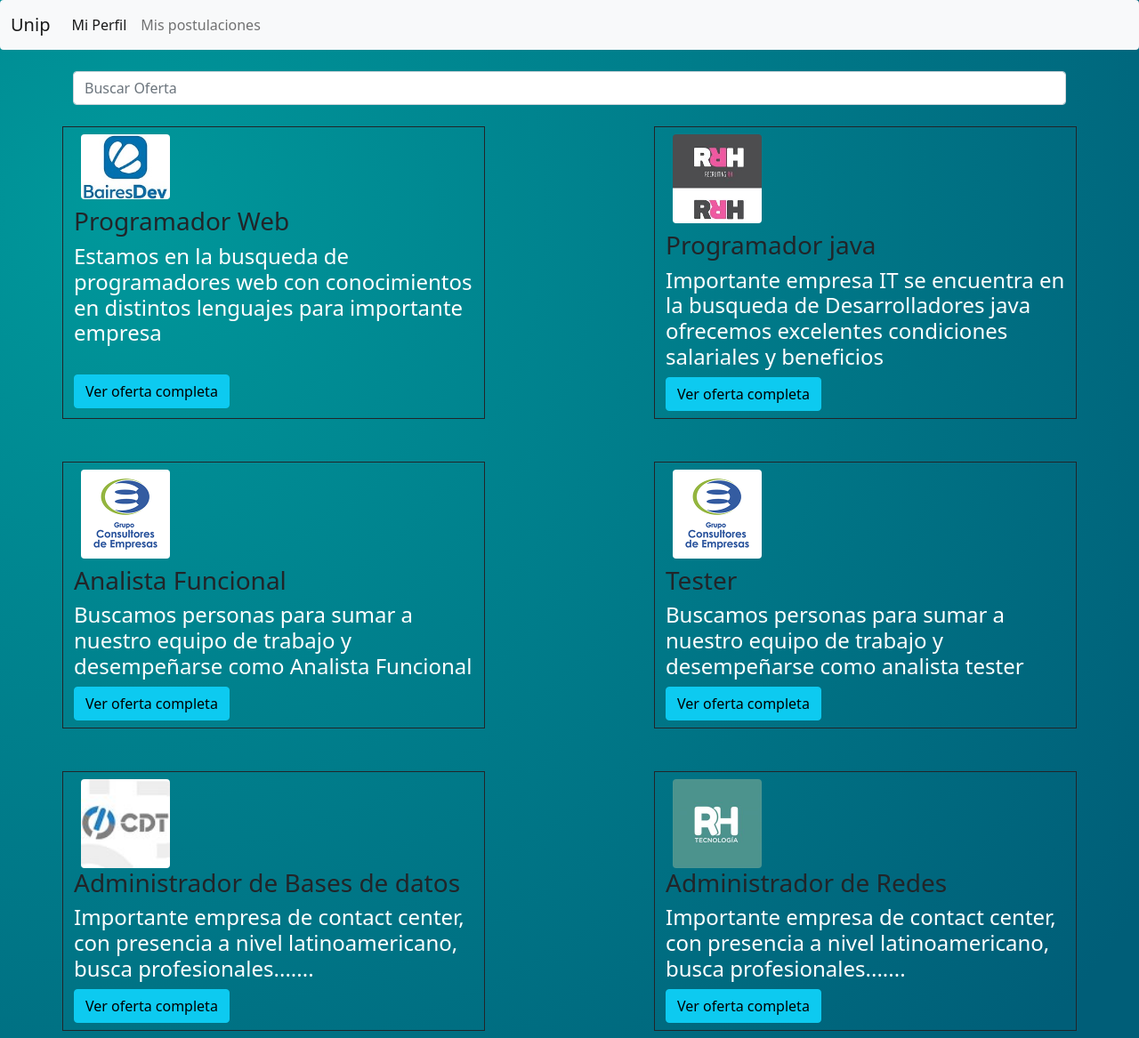
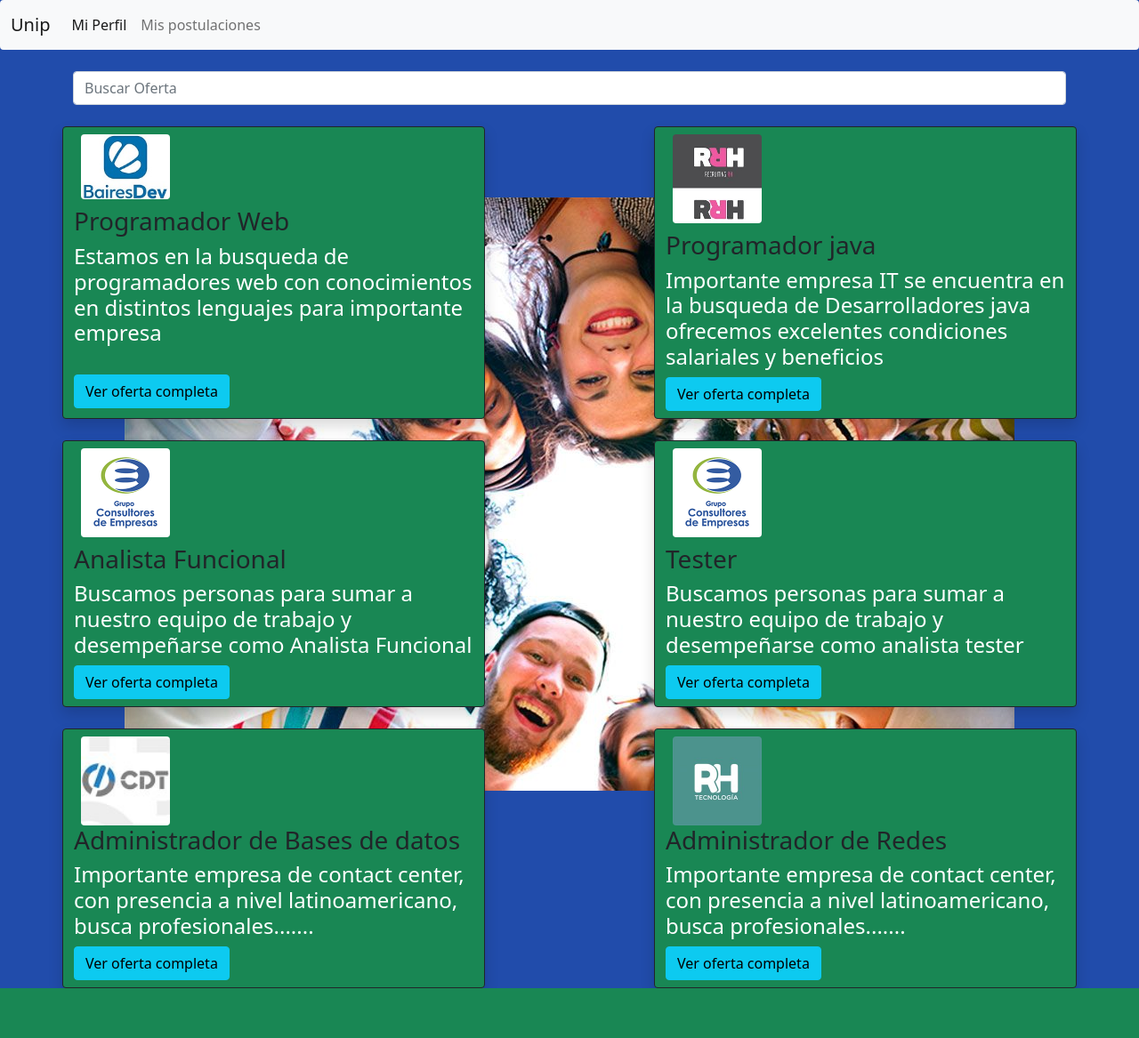
Before and after one commit to riascas/UniP, a PHP site: page /V.principal-alumno.html in a window 1280 px wide. Shown: the whole page at 89% size. After the commit the page ends 1111 px from the top, so only its background shows below. Run offline with PHP 8.4, Linux system fonts and the light colour scheme.

Commit message:
Acomodamos archivos de imagenes

```diff
--- a/V.principal-alumno.html
+++ b/V.principal-alumno.html
@@ -59,7 +59,7 @@
             </div>
         </div>
         <div class="row">
-          <div class="col-md-5 mt-4 border border-dark">
+          <div class="col-md-5 mt-4  border border-dark rounded shadow bg-success">
             <img class="rounded mt-2 ms-2" src="./img/baires-dev.jpeg" alt="" width="100">
             <p class="h3 text white mt-2">Programador Web </p>
             <p class="h4 text-white">Estamos en la busqueda de programadores web con conocimientos en distintos lenguajes para importante empresa</p>
@@ -68,7 +68,7 @@
           </div>
             <div class="col-md-1"></div>
             <div class="col-md-1 "></div>
-            <div class="col-md-5 mt-4 border border-dark">
+            <div class="col-md-5 mt-4  border border-dark rounded shadow bg-success">
                 <img class="rounded mt-2 ms-2" src="./img/empresa4.png" alt="" width="100">
                 <p class="h3 text white mt-2">Programador java</p>
                 <p class="h4 text-white">Importante empresa IT se encuentra en la busqueda de Desarrolladores java  ofrecemos excelentes condiciones salariales y beneficios</p>
@@ -76,7 +76,7 @@
             </div>
         </div>
         <div class="row">
-          <div class="col-md-5 mt-5 border border-dark">
+          <div class="col-md-5 mt-4  border border-dark rounded shadow bg-success">
             <img class="rounded mt-2 ms-2" src="./img/empresa5.jpeg" alt="" width="100">
             <p class="h3 text white mt-2">Analista Funcional </p>
             <p class="h4 text-white">Buscamos personas para sumar a nuestro equipo de trabajo y desempeñarse como Analista Funcional</p>
@@ -84,7 +84,7 @@
           </div>
             <div class="col-md-1"></div>
             <div class="col-md-1"></div>
-            <div class="col-md-5 mt-5 border border-dark">
+            <div class="col-md-5 mt-4  border border-dark rounded shadow bg-success">
                 <img class="rounded mt-2 ms-2" src="./img/empresa5.jpeg" alt="" width="100">
                 <p class="h3 text white mt-2">Tester </p>
                 <p class="h4 text-white">Buscamos personas para sumar a nuestro equipo de trabajo y desempeñarse como analista tester</p>
@@ -92,7 +92,7 @@
             </div>
         </div>
         <div class="row ">
-          <div class="col-md-5 mt-5 mb-2 border border-dark ">
+          <div class="col-md-5 mt-4  border border-dark rounded shadow bg-success ">
             <img class="rounded mt-2 ms-2" src="./img/empresa3.png" alt="" width="100">
             <p class="h3">Administrador de Bases de datos</p>
             <p class="h4 text-white">Importante empresa de contact center, con presencia a nivel latinoamericano, busca profesionales....... </p>
@@ -100,7 +100,7 @@
           </div>
             <div class="col-md-1"></div>
             <div class="col-md-1 "></div>
-            <div class="col-md-5 mt-5 mb-2 border border-dark ">
+            <div class="col-md-5 mt-4  border border-dark rounded shadow bg-success">
               <img class="rounded mt-2 ms-2" src="./img/empresa6.jpg" alt="" width="100">
               <p class="h3">Administrador de Redes</p>
               <p class="h4 text-white">Importante empresa de contact center, con presencia a nivel latinoamericano, busca profesionales....... </p>
--- a/estilo.css
+++ b/estilo.css
@@ -8,7 +8,11 @@
    }
 }
 body{
-    background-image: radial-gradient( circle farthest-corner at 10% 20%,  rgba(0,152,155,1) 0.1%, rgba(0,94,120,1) 94.2% );
+    /*background-image: radial-gradient( circle farthest-corner at 10% 20%,  rgba(0,152,155,1) 0.1%, rgba(0,94,120,1) 94.2% );*/
+    background-color: #214cab;
+    background-image: url("./img/Fondo2.jpg");
+    background-repeat: no-repeat;
+    background-position: center;
 }
 
 
--- a/pantalla-principal.html
+++ b/pantalla-principal.html
@@ -56,7 +56,7 @@
     <div class="container align-content-center vertical-center">
       <div class="aling-content-center">
         <div class="row">
-          <div class="col-md-4"></div>
+        <div class="col-md-4"></div>
           <div class="col-md-6">
             <button type="button" class="btn btn-dark btn-lg"  onclick="location.href='/v.principal-reclutador.html'">Candidatos</button>
             <button type="button" class="btn btn-dark btn-lg"  onclick="location.href='./V.principal-alumno.html'">Publicaciones</button>
@@ -64,10 +64,12 @@
         </div>
         <div class="row">
           <div class="col-md-4"></div>
-          <div class="col-md-8">
+          <div class="col-md-6">
             <input class="form-control mr-sm-2 " type="search" placeholder="Buscar " aria-label="Search">
           </div>
         </div>
+
+
       </div>
     </div>
   </body>
```
Also changed, not shown: pantalla-principal-administrador.html (+4 -4 lines), fondo-animado.html (added), imagen.jpg (deleted), img/Alumnos.jpg (renamed from Alumnos.jpg), img/Fondo2.jpg (added), img/Logo2.png (added), img/Logo3.png (added), img/LogoUnip.png (added), img/Unip-fondo1.jpg (added), img/departamento-alumnos.jpg (renamed from departamento-alumnos.jpg), img/estadisticas.jpeg (renamed from estadisticas.jpeg), img/profesor.jpg (renamed from profesor.jpg), profesor2.jpg (deleted).
